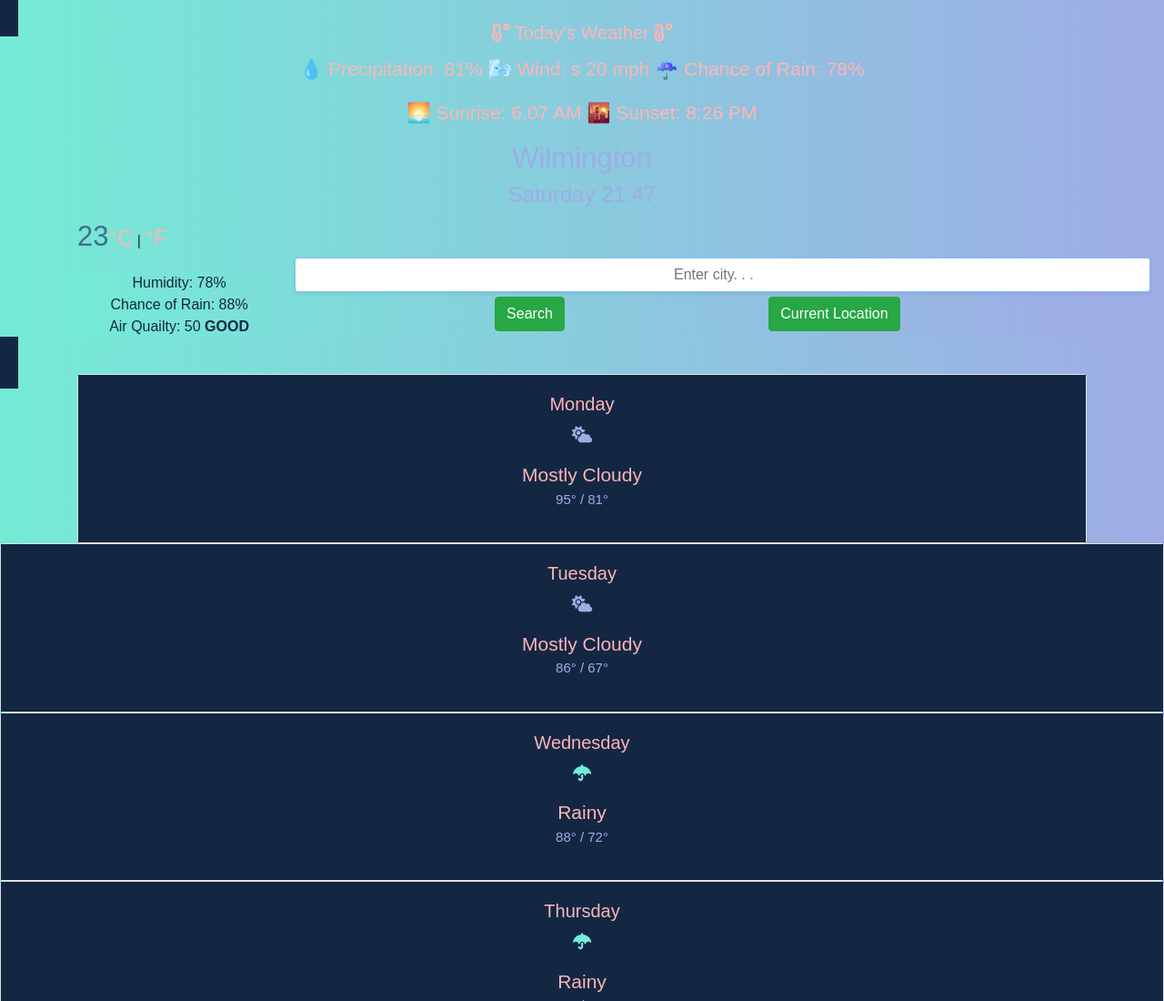
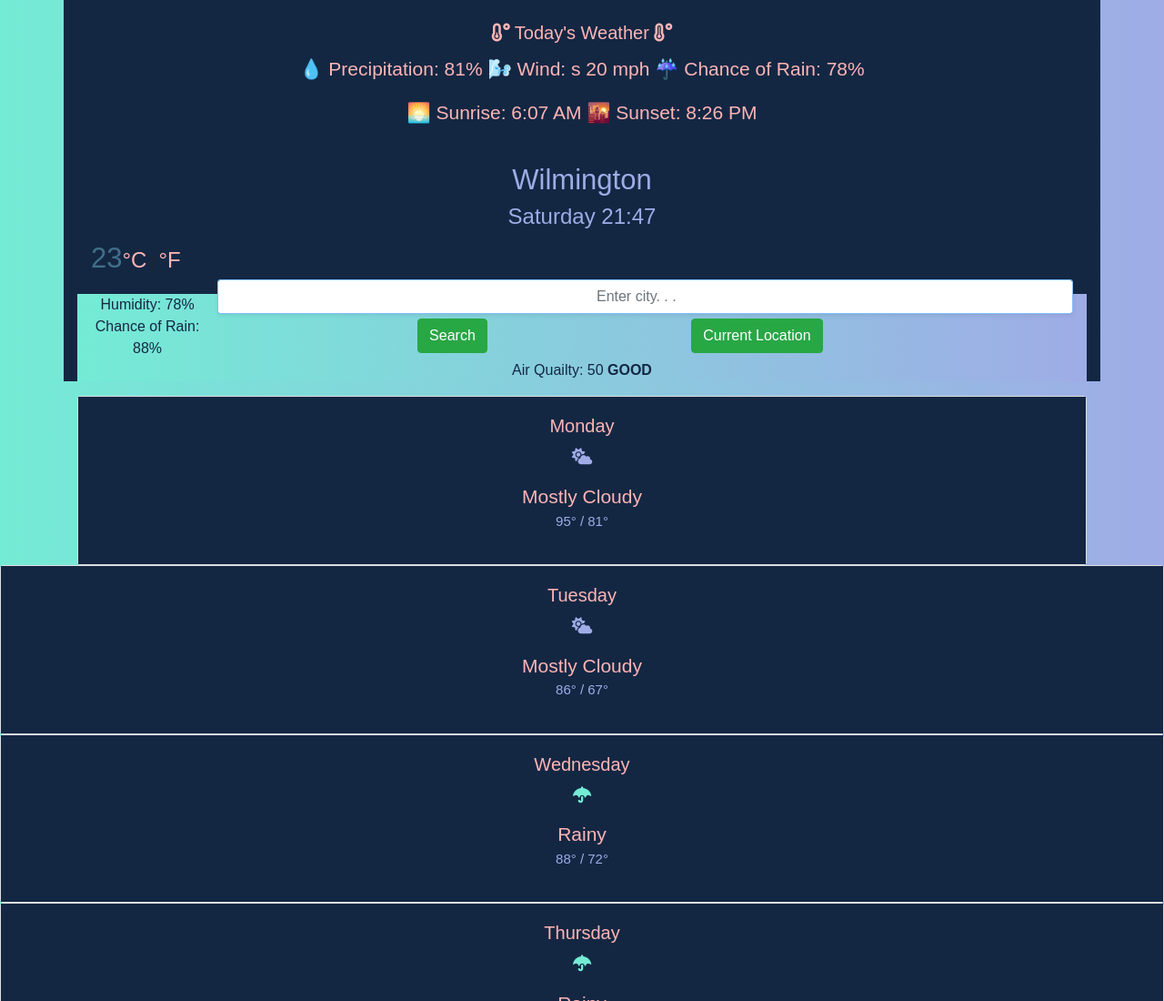
Before and after one commit to DZeran/DZ-weather, a plain HTML site: page index.html in a window 1280 px wide. Shown: the top 1100 px of the page at 91% size. Drawn offline with nearby package versions, Linux system fonts and the light colour scheme; files whose address does not match are found by name; a web font is replaced by a local one.

Commit message:
cont. page clean up

```diff
--- a/index.html
+++ b/index.html
@@ -24,7 +24,8 @@
 <script src="https://unpkg.com/axios/dist/axios.min.js"></script>
 </head>
 
-  <div class="card-body" id="this">
+  <div class="container" id="this">
+  <div class="card-body" >
     <h5 class="card-title">
       <i class="fas fa-temperature-low"></i> Today's Weather <i class="fas fa-temperature-high"></i></h5>
     <p class="weather" id="weatherInfo">
@@ -34,6 +35,7 @@
       <div class="weather"
       id="sunRiseSet">🌅 Sunrise: 6:07 AM
         🌇 Sunset: 8:26 PM
+      </div>
       </div>
   </p>
 
```
